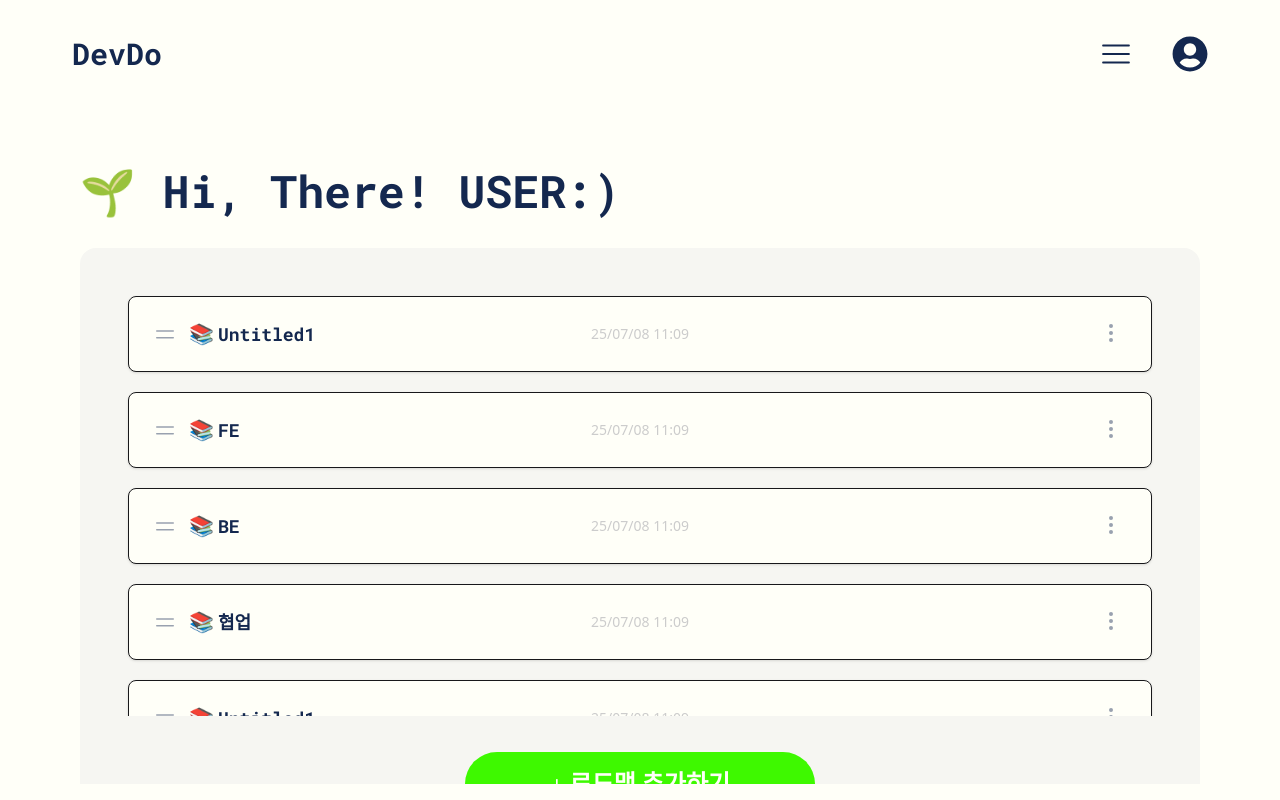
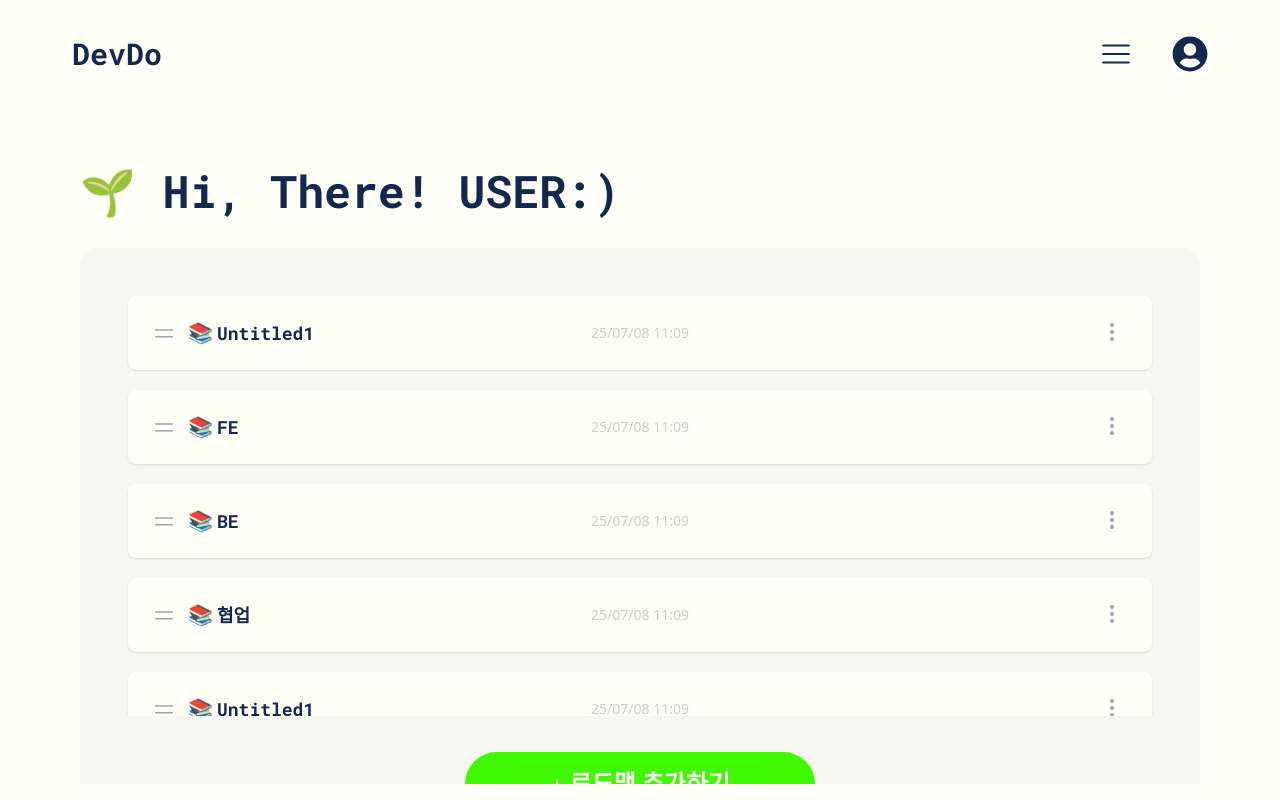
Before and after one commit to yengniws/Devdo_Web, a React (Vite) app in the folder DevDo/: page / in a window 1280 px wide. Built offline with nearby package versions, Linux system fonts and the light colour scheme; a web font is replaced by a local one.

Commit message:
Fix : Delete border #5

```diff
--- a/DevDo/src/pages/Dashboard.jsx
+++ b/DevDo/src/pages/Dashboard.jsx
@@ -48,7 +48,7 @@ const Dashboard = ({ roadmaps = dummyRoadmaps }) => {
                                        ref={provided.innerRef}
                                        {...provided.draggableProps}
                                        className={`
-                                            relative flex items-center px-6 py-5 bg-ivory rounded-lg shadow border mb-5 last:mb-0
+                                            relative flex items-center px-6 py-5 bg-ivory rounded-lg shadow  mb-5 last:mb-0
                                             ${snapshot.isDragging ? 'ring-2 ring-neon-green ' : ''}
                                         `}>
                                        <div className="flex items-center flex-1 min-w-0">
```
